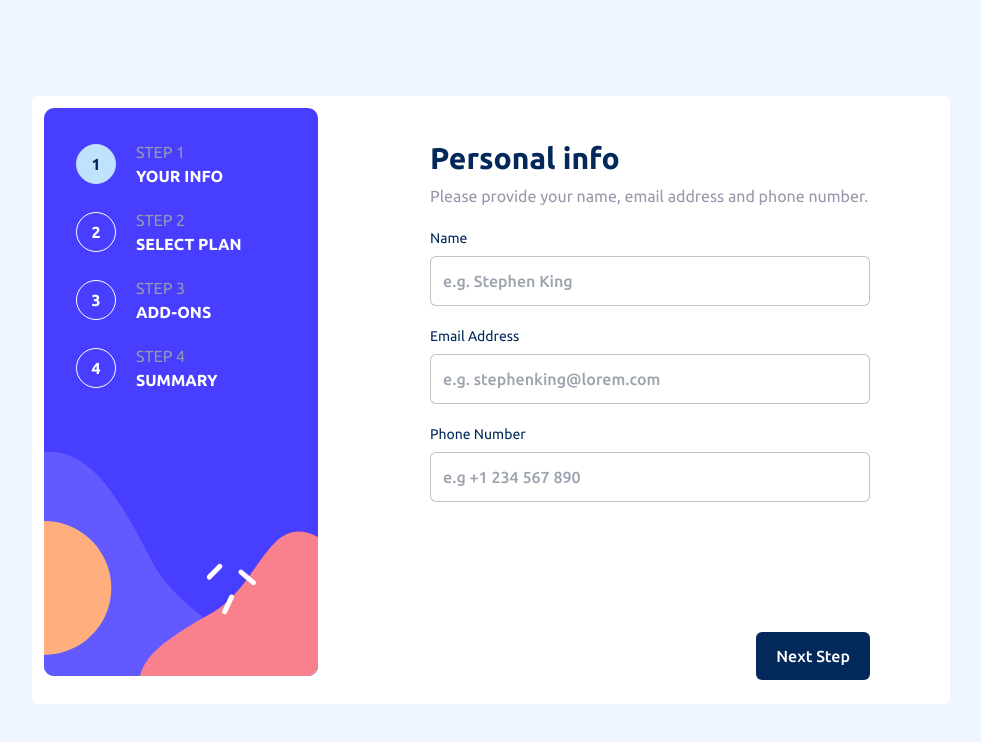
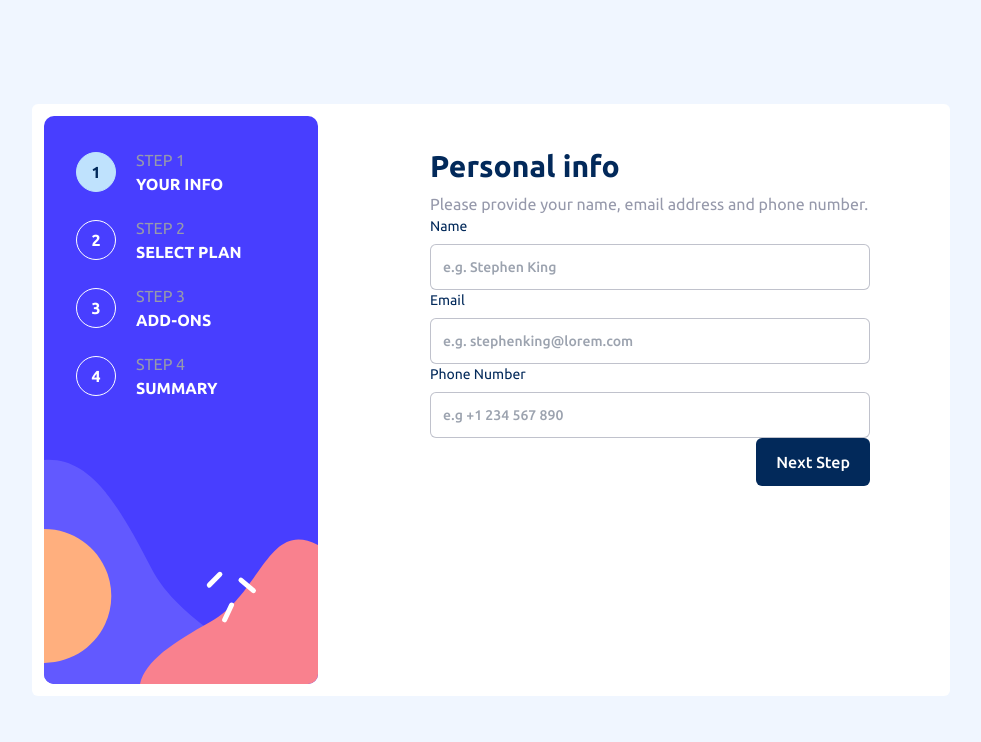
Before and after one commit to mdeme01/svelte-multi-step-form, a SvelteKit app: page / in a window 1280 px wide. Shown: the top 742 px of the page, without its empty margins (149-1130 px from the left). Built offline with nearby package versions, Linux system fonts and the light colour scheme.

Commit message:
refactor: nav buttons, styling, code format

```diff
--- a/src/app.css
+++ b/src/app.css
@@ -13,16 +13,13 @@ main {
 	@apply grid gap-5 md:gap-28 md:rounded-md md:bg-msf-white md:pb-3 md:pl-3 md:pr-20 md:pt-3;
 
 	grid-template:
-		'sidebar' 0.5fr
+		'sidebar' 0.1fr
 		'form' 1fr
-		'navbuttons' 0.1fr
 		/ 1fr;
 
 	@media screen and (min-width: 920px) {
 		grid-template:
 			'sidebar form' 1fr
-			'sidebar form' 1fr
-			'sidebar navbuttons' 0.3fr
 			/ 274px minmax(440px, 1fr);
 	}
 }
@@ -31,22 +28,45 @@ h1 {
 	@apply mb-2 text-3xl font-msf-font-bold text-msf-marine-blue;
 }
 
-p {
-	@apply text-msf-cool-gray;
-}
-
-form {
-	@apply mt-5;
-}
-
 label {
 	@apply text-sm text-msf-marine-blue;
 }
 
-input {
+input[type='text'],
+input[type='email'],
+input[type='tel'] {
 	@apply mt-2 rounded-md border border-msf-cool-gray/60 p-3;
 }
 
 input::placeholder {
 	@apply font-msf-font-medium;
 }
+
+.form-step {
+	@apply rounded-md p-8 md:mr-0 md:max-w-[440px] md:bg-msf-white md:p-0 md:pt-8;
+	grid-area: form;
+}
+
+.form-content {
+	@apply bg-msf-white;
+}
+
+.form-button-wrapper {
+	@apply absolute bottom-0 z-10 flex bg-msf-white md:static;
+}
+
+.form-button {
+	@apply cursor-pointer rounded-md pb-3 pl-5 pr-5 pt-3 font-msf-font-medium;
+}
+
+.btn-back {
+	@apply form-button text-msf-cool-gray hover:text-msf-marine-blue;
+}
+
+.btn-next {
+	@apply form-button bg-msf-marine-blue text-msf-white hover:bg-msf-marine-blue/80;
+}
+
+.btn-confirm {
+	@apply form-button bg-msf-purplish-blue text-msf-white hover:bg-msf-purplish-blue/80;
+}
--- a/src/lib/components/add-ons.svelte
+++ b/src/lib/components/add-ons.svelte
@@ -1,4 +1,5 @@
 <script lang="ts">
+	import { step } from '$lib/stores/step-store';
 	import { addons, subscription } from '$lib/stores/subscription-store';
 
 	const updateAddons = (addon: (typeof $subscription.addons)[0]) => {
@@ -10,44 +11,45 @@
 	};
 </script>
 
-<section>
-	<h1>Pick add-ons</h1>
-	<p>Add-ons help enchance your gaming experience.</p>
-	<form>
+<div class="form-step">
+	<section class="form-content">
+		<h1>Pick add-ons</h1>
+		<p>Add-ons help enchance your gaming experience.</p>
 		{#each addons as addon (addon.id)}
 			<div
 				class={$subscription.addons.map((a) => a.id).includes(addon.id)
 					? 'active checkbox-wrapper'
 					: 'checkbox-wrapper'}
 			>
-				<div class={'desc'}>
+				<div class="flex items-center gap-5">
 					<input
-						type={'checkbox'}
+						type="checkbox"
 						name={addon.id}
 						id={addon.id}
 						checked={$subscription.addons.map((a) => a.id).includes(addon.id)}
 						on:change={() => updateAddons(addon)}
+						class="h-5 w-5 cursor-pointer rounded-md border-msf-light-gray bg-msf-light-gray accent-msf-purplish-blue"
 					/>
 					<label for="online">
-						<h2>{addon.props.name}</h2>
-						<p>{addon.props.desc}</p>
+						<h2 class="text-lg font-msf-font-medium text-msf-marine-blue">{addon.props.name}</h2>
+						<p class="text-msf-cool-gray">{addon.props.desc}</p>
 					</label>
 				</div>
-				<div class={'price'}>
+				<p class="text-sm text-msf-purplish-blue">
 					{$subscription.billing === 'monthly'
 						? `+$${addon.props.monthlyPrice}/mo`
 						: `+$${addon.props.yearlyPrice}/yr`}
-				</div>
+				</p>
 			</div>
 		{/each}
-	</form>
-</section>
+	</section>
+	<nav class="form-button-wrapper justify-between">
+		<button on:click={() => step.updateStep('dec')} class="btn-back">Go Back</button>
+		<button on:click={() => step.updateStep('inc')} class="btn-next">Next Step</button>
+	</nav>
+</div>
 
 <style lang="postcss">
-	form {
-		@apply flex flex-col gap-3;
-	}
-
 	.checkbox-wrapper {
 		@apply flex items-center justify-between gap-5 rounded-lg border border-msf-light-gray pb-3 pl-5 pr-5 pt-3;
 	}
@@ -55,27 +57,4 @@
 	.checkbox-wrapper.active {
 		@apply border-msf-marine-blue bg-msf-magnolia;
 	}
-
-	.desc {
-		@apply flex items-center gap-5;
-	}
-	.price {
-		@apply text-sm text-msf-purplish-blue;
-	}
-
-	input[type='checkbox'] {
-		@apply h-5 w-5 cursor-pointer rounded-md border-msf-light-gray bg-msf-light-gray accent-msf-purplish-blue;
-	}
-
-	label {
-		@apply flex flex-col justify-center;
-	}
-
-	label h2 {
-		@apply text-lg font-msf-font-medium text-msf-marine-blue;
-	}
-
-	label p {
-		@apply text-msf-cool-gray;
-	}
 </style>
--- a/src/lib/components/confirmed.svelte
+++ b/src/lib/components/confirmed.svelte
@@ -1,8 +1,19 @@
-<section class={'flex h-full flex-col items-center justify-center'}>
-	<img src="/images/icon-thank-you.svg" alt={'thank you'} />
-	<h1 class={'mt-5'}>Thank you!</h1>
-	<p class="text-center">
-		Thanks for confirming your subscription! We hope you have fun using our platform. If you ever
-		need support, please feel free to email us at support@loremgaming.com
-	</p>
-</section>
+<script lang="ts">
+	import { step } from '$lib/stores/step-store';
+</script>
+
+<div class="form-step place-self-center">
+	<section class="form-content">
+		<div class="flex h-full flex-col items-center justify-center">
+			<img src="/images/icon-thank-you.svg" alt="checkmark" />
+			<h1 class="mt-5">Thank you!</h1>
+			<p class="text-center">
+				Thanks for confirming your subscription! We hope you have fun using our platform. If you
+				ever need support, please feel free to email us at support@loremgaming.com
+			</p>
+		</div>
+	</section>
+	<nav class="form-button-wrapper justify-center">
+		<button on:click={() => step.updateStep('res')} class={'btn-confirm'}>{'Reset'}</button>
+	</nav>
+</div>
--- a/src/lib/components/form.svelte
+++ b/src/lib/components/form.svelte
@@ -7,7 +7,6 @@
 	import { step } from '$lib/stores/step-store';
 </script>
 
-<section class={$step === 5 ? 'md:place-self-center' : ''}>
 {#if $step === 1}
 	<PersonalInfo />
 {:else if $step === 2}
@@ -19,11 +18,3 @@
 {:else}
 	<Confirmed />
 {/if}
-</section>
-
-<style lang="postcss">
-	section {
-		@apply relative bottom-36 z-10 h-max rounded-md bg-msf-white p-8 md:static md:mr-0 md:max-w-[440px] md:p-0 md:pt-8;
-		grid-area: form;
-	}
-</style>
--- a/src/lib/components/nav-buttons.svelte
+++ /dev/null
@@ -1,41 +0,0 @@
-<script lang="ts">
-	import { step } from '$lib/stores/step-store';
-</script>
-
-<nav class={$step === 1 ? 'justify-end' : $step === 5 ? 'justify-center' : 'justify-between'}>
-	{#if $step === 5}
-		<button on:click={() => step.updateStep('res')} class={'btn-confirm'}>{'Reset'}</button>
-	{:else}
-		{#if $step > 1}
-			<button on:click={() => step.updateStep('dec')} class={'btn-back'}>{'Go Back'}</button>
-		{/if}
-		{#if $step === 4}
-			<button on:click={() => step.updateStep('inc')} class={'btn-confirm'}>{'Confirm'}</button>
-		{:else}
-			<button on:click={() => step.updateStep('inc')} class={'btn-next'}>{'Next Step'}</button>
-		{/if}
-	{/if}
-</nav>
-
-<style lang="postcss">
-	nav {
-		@apply flex w-full items-end bg-msf-white p-5 pb-3 md:items-start md:pr-0 md:pt-0;
-		grid-area: navbuttons;
-	}
-
-	button {
-		@apply cursor-pointer rounded-md pb-3 pl-5 pr-5 pt-3 font-msf-font-medium;
-	}
-
-	.btn-back {
-		@apply text-msf-cool-gray hover:text-msf-marine-blue;
-	}
-
-	.btn-next {
-		@apply bg-msf-marine-blue text-msf-white hover:bg-msf-marine-blue/80;
-	}
-
-	.btn-confirm {
-		@apply bg-msf-purplish-blue text-msf-white hover:bg-msf-purplish-blue/80;
-	}
-</style>
--- a/src/lib/components/personal-info.svelte
+++ b/src/lib/components/personal-info.svelte
@@ -1,12 +1,14 @@
 <script lang="ts">
 	import { personalInfo } from '$lib/stores/personal-info-store';
+	import { step } from '$lib/stores/step-store';
 </script>
 
+<form on:submit={() => step.updateStep('inc')} class="form-step">
+	<section class="form-content">
 		<h1>Personal info</h1>
-<p>Please provide your name, email address and phone number.</p>
-<form id={'personal-info-form'}>
-	<div class="text-field">
-		<label for="name">Name</label>
+		<p class="text-msf-cool-gray">Please provide your name, email address and phone number.</p>
+		<label>
+			<p>Name</p>
 			<input
 				required
 				type="text"
@@ -14,10 +16,11 @@
 				id="name"
 				placeholder="e.g. Stephen King"
 				bind:value={$personalInfo.name}
+				class="w-full"
 			/>
-	</div>
-	<div class="text-field">
-		<label for="email">Email Address</label>
+		</label>
+		<label>
+			<p>Email</p>
 			<input
 				required
 				type="email"
@@ -25,10 +28,11 @@
 				id="email"
 				placeholder="e.g. stephenking@lorem.com"
 				bind:value={$personalInfo.email}
+				class="w-full"
 			/>
-	</div>
-	<div class="text-field">
-		<label for="phone">Phone Number</label>
+		</label>
+		<label>
+			<p>Phone Number</p>
 			<input
 				required
 				type="tel"
@@ -36,15 +40,11 @@
 				id="phone"
 				placeholder="e.g +1 234 567 890"
 				bind:value={$personalInfo.phone}
+				class="w-full"
 			/>
-	</div>
+		</label>
+	</section>
+	<nav class="form-button-wrapper justify-end">
+		<button type="submit" class="btn-next">Next Step</button>
+	</nav>
 </form>
-
-<style lang="postcss">
-	form {
-		@apply flex flex-col gap-5;
-	}
-	.text-field {
-		@apply flex flex-col;
-	}
-</style>
--- /dev/null
+++ b/src/lib/components/toggle-slider.svelte
@@ -0,0 +1,3 @@
+<div
+	class="after:borderafter:border-gray-300 peer h-6 w-11 rounded-full bg-msf-marine-blue after:absolute after:left-[2px] after:top-[2px] after:h-5 after:w-5 after:rounded-full after:bg-white after:transition-all after:content-[''] peer-checked:bg-msf-marine-blue peer-checked:after:translate-x-full peer-checked:after:border-white peer-focus:outline-none peer-focus:ring-4 peer-focus:ring-blue-300"
+/>
--- a/src/routes/+page.svelte
+++ b/src/routes/+page.svelte
@@ -1,9 +1,7 @@
 <script lang="ts">
 	import Form from '$lib/components/form.svelte';
-	import NavButtons from '$lib/components/nav-buttons.svelte';
 	import Sidebar from '$lib/components/sidebar.svelte';
 </script>
 
 <Sidebar />
 <Form />
-<NavButtons />
```
Also changed, not shown: src/lib/components/finish-up.svelte (+28 -20 lines), src/lib/components/select-plan.svelte (+36 -60 lines). Lines whose indentation alone changed are shown as unchanged.
